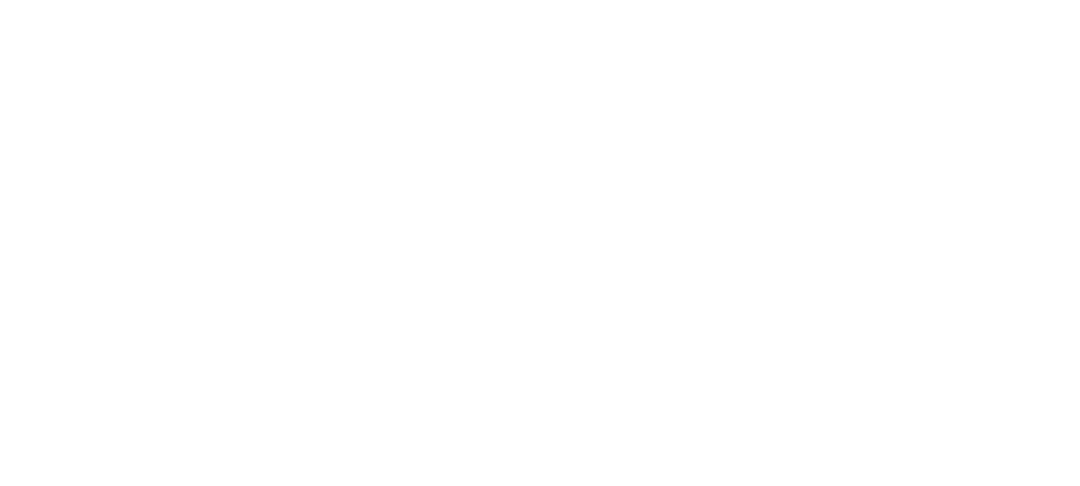
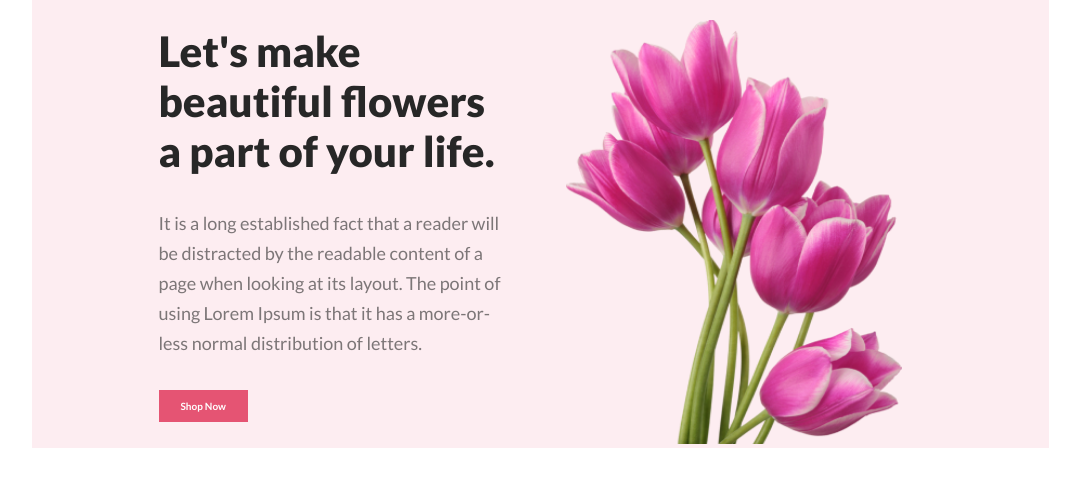
Before and after one commit to Arnisha233/flower-shop-site, a plain HTML site: page index.html in a window 1280 px wide. Shown: the whole page, without its empty margins (100-1180 px from the left). Drawn offline with Linux system fonts and the light colour scheme.

Commit message:
added banner section

```diff
--- a/index.html
+++ b/index.html
@@ -9,7 +9,29 @@
 </head>
 
 <body>
-
+    <header>
+        <!-- banner section start -->
+        <section class="banner">
+            <div class="banner-container">
+                <div class="banner-content">
+                    <h1 class="banner-title">Let's make beautiful flowers a part of your life.</h1>
+                    <p class="banner-description">It is a long established fact that a reader will be distracted by the
+                        readable content of a page
+                        when looking at its layout. The point of using Lorem Ipsum is that it has a more-or-less normal
+                        distribution of letters.</p>
+                    <div class="banner-btn">
+                        <button>Shop Now</button>
+                    </div>
+                </div>
+                <div class="banner-img">
+                    <img src="./Flower Asset/pngwing 6.png" alt="img">
+                </div>
+            </div>
+        </section>
+        <!-- banner section end -->
+    </header>
+    <main></main>
+    <footer></footer>
 </body>
 
 </html>
--- a/style/style.css
+++ b/style/style.css
@@ -0,0 +1,73 @@
+/* google font */
+@import url("https://fonts.googleapis.com/css2?family=Lato:ital,wght@0,400;0,700;0,900;1,400;1,700;1,900&display=swap");
+
+* {
+  box-sizing: border-box;
+  margin: 0;
+  padding: 0;
+}
+
+/* shared styles  start */
+
+/* shared styles end */
+
+/* banner section start */
+.banner {
+  max-width: 1017px;
+  margin: 0 auto;
+  background-color: rgba(229, 84, 115, 0.1);
+}
+.banner-container {
+  max-width: 763px;
+  margin: 0 auto;
+  display: flex;
+  align-items: center;
+  gap: 51px;
+}
+.banner-content {
+  width: 50%;
+}
+.banner-title {
+  color: #272727;
+  font-family: Lato;
+  font-size: 42px;
+  font-style: normal;
+  font-weight: 800;
+  line-height: normal;
+}
+.banner-description {
+  color: rgba(39, 39, 39, 0.6);
+  font-family: Lato;
+  font-size: 18px;
+  font-style: normal;
+  font-weight: 400;
+  line-height: 30px;
+  margin-top: 32px;
+}
+.banner-btn {
+  display: inline-flex;
+  align-items: flex-start;
+  gap: 10px;
+  border-radius: 8px;
+  margin-top: 32px;
+}
+.banner-btn button {
+  background: #e55473;
+  color: #fff;
+  padding: 10px 22px;
+  font-family: Lato;
+  font-size: 10px;
+  font-style: normal;
+  font-weight: 700;
+  line-height: normal;
+  border: none;
+}
+.banner-img {
+  width: 50%;
+  padding-top: 20px;
+}
+.banner-img img {
+  width: 336px;
+  height: 424px;
+}
+/* banner section end */
```
